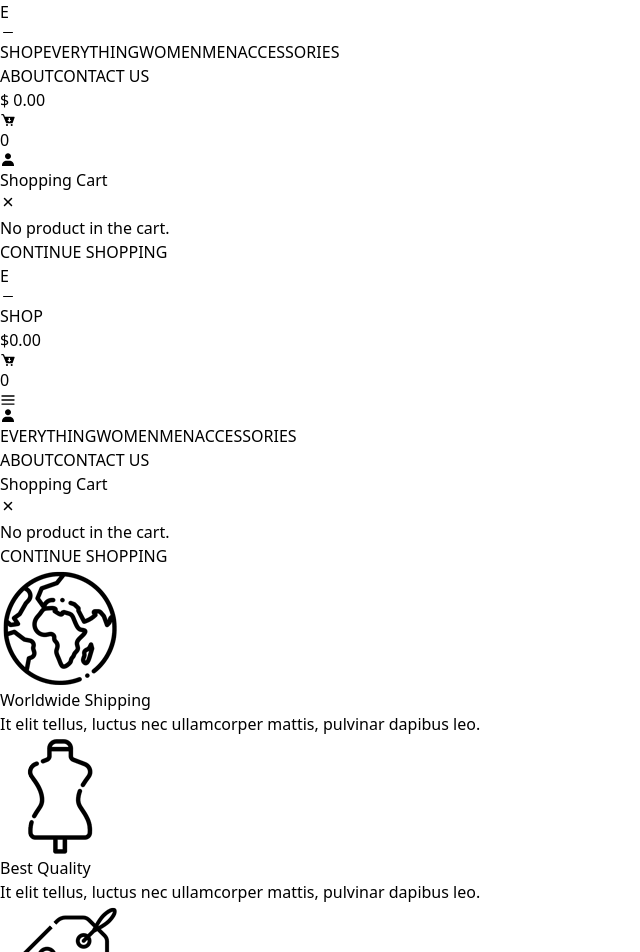
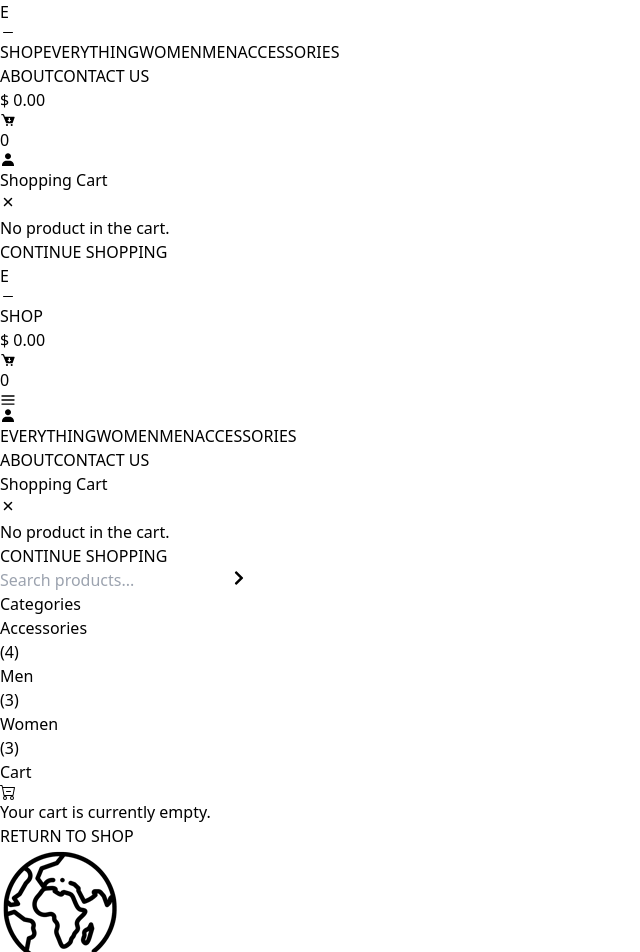
Before and after one commit to Riazul-dev/online-shop, a React (Vite) app: page /viewCartPage in a window 1280 px wide. Shown: the top 952 px of the page, without its empty margins (0-640 px from the left). Built offline with nearby package versions, Linux system fonts and the light colour scheme.

Commit message:
update cartViewPage

```diff
--- a/src/App.jsx
+++ b/src/App.jsx
@@ -9,10 +9,10 @@ import WomenProducts from "./PAGES/WOMEN";
 import Accessories from "./PAGES/ACCESSORIES";
 import About from "./PAGES/ABOUT";
 import ContactUs from "./PAGES/CONTACT US";
-// import Cart from "./PAGES/CART";
 import ProductDetails from "./PAGES/PRODUCT DETAILS";
 import Footer from "./COMPONENTS/FOOTER/Footer";
 import LogIn from "./PAGES/LOGIN";
+import ViewCartPage from "./COMPONENTS/ViewCartPage";
 
 function App() {
   return (
@@ -28,7 +28,7 @@ function App() {
           <Route path="/about" Component={About} />
           <Route path="/contactUs" Component={ContactUs} />
           <Route path="/logIn" Component={LogIn} />
-          {/* <Route path="/cart" Component={Cart} /> */}
+          <Route path="/viewCartPage" Component={ViewCartPage} />
           <Route path="/productDetails/" Component={ProductDetails} />
         </Routes>
         <Footer />
--- a/src/COMPONENTS/Cart_Products.jsx
+++ b/src/COMPONENTS/Cart_Products.jsx
@@ -1,21 +1,27 @@
-import React from "react";
+import React, { useState } from "react";
 import { globalContext } from "../CONTEXT/Context";
 import { IoIosCloseCircleOutline } from "react-icons/io";
+import { BsCartDash } from "react-icons/bs";
+import { Link } from "react-router-dom";
 
 const Cart_Products = () => {
-  const { cartProducts, removeFromCart } = globalContext();
+  const { cartProducts, removeFromCart, totalPrice } = globalContext();
 
   return (
-    <div className="px-6 bg-white py-10">
-      <h2 className="text-2xl">Cart</h2>
+    <div className="px-6 bg-white py-10 mx-4">
+      <div className="py-8">
+        <h2 className="text-3xl">Cart</h2>
+      </div>
 
-      <div className="">
+      {cartProducts.length > 0 ? (
+        <div>
+          <section className="border lg:hidden">
             {cartProducts.map((product) => {
-          const { productImage, productName, newPrice, productCategory } =
-            product;
+              const [updateQuantity, setUpdateQuantity] = useState(0);
+              const { productImage, productName, newPrice, quantity } = product;
               return (
-            <div key={product.id} className="flex flex-col my-2">
-              <div className="flex justify-end border py-3 px-2">
+                <div key={product.id} className="flex flex-col">
+                  <div className="flex justify-end border-b py-3 px-2">
                     <button
                       className="text-slate-400 text-3xl"
                       onClick={() => removeFromCart(product)}
@@ -23,38 +29,194 @@ const Cart_Products = () => {
                       <IoIosCloseCircleOutline />
                     </button>
                   </div>
-              <div className="flex items-center justify-center border py-3 px-2">
-                <img className="w-20" src={productImage} alt={productName} />
+                  <div className="flex items-center justify-center border-b py-3 px-2">
+                    <img
+                      className="w-20"
+                      src={productImage}
+                      alt={productName}
+                    />
                   </div>
-              <div className="flex justify-between items-center border py-3 px-2">
+
+                  <div className="flex justify-between items-center border-b py-3 px-2">
                     <span>Product:</span>
                     <span>{productName}</span>
                   </div>
-              <div className="flex justify-between items-center border py-3 px-2">
+
+                  <div className="flex justify-between items-center border-b py-3 px-2">
                     <span>Price:</span>
-                <span>${newPrice}</span>
+                    <span>${newPrice.toFixed(2)}</span>
                   </div>
-              <div className="flex justify-between items-center border py-3 px-2">
-                <span>Quantity:</span>
-                <span>0</span>
+
+                  <div className="flex justify-between items-center border-b py-3 px-2">
+                    <p>Quantity:</p>
+                    <input
+                      type="number"
+                      onChange={(e) => setUpdateQuantity(e.target.value)}
+                      min={1}
+                      defaultValue={quantity}
+                      className="w-14 border-b px-2 py-1 border outline-none flex justify-center items-center"
+                    />
                   </div>
-              <div className="flex justify-between items-center border py-3 px-2">
+
+                  <div className="flex justify-between items-center border-b py-3 px-2">
                     <span>Subtotal:</span>
-                <span>000</span>
+                    <span>
+                      {updateQuantity > 0
+                        ? (updateQuantity * newPrice).toFixed(2)
+                        : totalPrice.toFixed(2)}
+                    </span>
                   </div>
                 </div>
               );
             })}
+
+            <div className="flex flex-col md:flex-row md:justify-between gap-2 px-4 py-4">
+              <form
+                onSubmit={(e) => e.preventDefault()}
+                className="flex items-center gap-2 w-full md:w-1/2"
+              >
+                <input
+                  type="text"
+                  placeholder="Coupon code"
+                  className="border py-1 px-2 w-1/2 placeholder:text-sm"
+                />
+                <button className="bg-blue-500 w-1/2 py-2.5 text-white text-nowrap text-sm">
+                  APPLY COUPON
+                </button>
+              </form>
+
+              <div>
+                <button className="bg-blue-500 w-full py-2.5 md:px-6 text-white text-sm">
+                  UPDATE CART
+                </button>
+              </div>
+            </div>
+          </section>
+
+          <section className="border hidden lg:block">
+            <div className="grid grid-cols-7 border-b py-4 bg-gray-50">
+              <div className="col-span-2"></div>
+              <p className="col-span-2">Products</p>
+              <p>Price</p>
+              <p>Quantity</p>
+              <p>Subtotal</p>
+            </div>
+            {cartProducts.map((product) => {
+              const [updateQuantity, setUpdateQuantity] = useState(0);
+
+              const { productImage, productName, newPrice, quantity } = product;
+              return (
+                <div key={product.id} className="grid grid-cols-7 border-b">
+                  <div className="col-span-2 flex items-center justify-between px-3">
+                    <div className=" py-3 px-2">
+                      <button
+                        className="text-slate-400 text-3xl"
+                        onClick={() => removeFromCart(product)}
+                      >
+                        <IoIosCloseCircleOutline />
+                      </button>
+                    </div>
+                    <div className="flex items-center justify-center py-3 px-2">
+                      <img
+                        className="w-20"
+                        src={productImage}
+                        alt={productName}
+                      />
+                    </div>
+                  </div>
+
+                  <div className="col-span-5  grid grid-cols-5 place-content-center">
+                    <div className="col-span-2">
+                      <span>{productName}</span>
                     </div>
                     <div>
-        <form className="flex justify-between items-center">
-          <input type="text" placeholder="Coupon code" className="border p-1" />
-          <input type="button" value="APPLY COUPON" className="bg-blue-500 px-2 py-3 text-white" />
-        </form>
+                      <span>${newPrice.toFixed(2)}</span>
+                    </div>
                     <div>
-          <button>UPDATE CART</button>
+                      <input
+                        type="number"
+                        onChange={(e) => setUpdateQuantity(e.target.value)}
+                        min={1}
+                        defaultValue={quantity}
+                        className="w-14 border outline-none px-2 py-1 flex justify-center items-center"
+                      />
+                    </div>
+                    <div>
+                      {updateQuantity > 0
+                        ? (updateQuantity * newPrice).toFixed(2)
+                        : totalPrice.toFixed(2)}
                     </div>
                   </div>
+                </div>
+              );
+            })}
+
+            <div className="flex flex-col md:flex-row md:justify-between gap-2 px-4 py-4">
+              <form
+                onSubmit={(e) => e.preventDefault()}
+                className="flex items-center gap-2 w-full md:w-1/2"
+              >
+                <input
+                  type="text"
+                  placeholder="Coupon code"
+                  className="border py-1 px-2 w-1/2 placeholder:text-sm"
+                />
+                <button className="bg-blue-500 w-1/2 py-2.5 text-white text-nowrap text-sm">
+                  APPLY COUPON
+                </button>
+              </form>
+
+              <div>
+                <button className="bg-blue-500 w-full py-2.5 md:px-6 text-white text-sm">
+                  UPDATE CART
+                </button>
+              </div>
+            </div>
+          </section>
+
+          <section className="border mt-10 lg:max-w-sm lg:ml-auto">
+            <div className="py-4 border-b bg-gray-50">
+              <h2 className="text-xl px-4">Cart totals</h2>
+            </div>
+            <div className="p-6">
+              <div className="flex justify-between border-b p-3 text-sm">
+                <p>Subtotal:</p>
+                <p>$ {totalPrice.toFixed(2)}</p>
+              </div>
+
+              <div className="flex justify-between border-b p-3 text-sm">
+                <p>Total:</p>
+                <p>$ {totalPrice.toFixed(2)}</p>
+              </div>
+
+              <div className="pt-4">
+                <button className="uppercase bg-blue-500 py-4 w-full text-white">
+                  CheckOut
+                </button>
+              </div>
+            </div>
+          </section>
+        </div>
+      ) : (
+        <div className="flex flex-col gap-6">
+          <div className="flex justify-start items-center border-t-4 border-slate-800 bg-slate-100 text-slate-700 p-5 w-full">
+            <p className="flex items-center gap-3">
+              <span>
+                <BsCartDash />
+              </span>
+              Your cart is currently empty.
+            </p>
+          </div>
+          <div className="flex">
+            <Link
+              to="/"
+              className="bg-blue-500 text-white px-4 py-2 hover:bg-blue-600"
+            >
+              RETURN TO SHOP
+            </Link>
+          </div>
+        </div>
+      )}
     </div>
   );
 };
--- a/src/COMPONENTS/NAV/MobileNav.jsx
+++ b/src/COMPONENTS/NAV/MobileNav.jsx
@@ -10,7 +10,7 @@ import { GoDash } from "react-icons/go";
 const MobileNav = () => {
   const [toggleMenu, setToggleMenu] = useState(false);
   const [toggleCart, setToggleCart] = useState(false);
-  const { cartProducts } = globalContext();
+  const { cartProducts, totalCartQuantity, totalPrice } = globalContext();
 
   return (
     <>
@@ -32,10 +32,10 @@ const MobileNav = () => {
               className="flex gap-2 text-black hover:text-blue-400 duration-500"
               onClick={() => setToggleCart(!toggleCart)}
             >
-              <p className="text-lg font-medium">$0.00</p>
+              <p className="text-lg font-medium">$ {totalPrice.toFixed(2)}</p>
               <BiSolidCartDownload className="text-2xl" />
               <span className="absolute min-h-5 min-w-5 flex justify-center items-center -top-4 right-0 border rounded-full text-xs p-0.5 bg-white text-slate-900">
-                {cartProducts.length > 0 ? cartProducts.length : 0}
+                {cartProducts.length > 0 ? totalCartQuantity : 0}
               </span>
             </NavLink>
           </div>
--- /dev/null
+++ b/src/COMPONENTS/ViewCartPage.jsx
@@ -0,0 +1,21 @@
+import React from "react";
+import Cart_Products from "./Cart_Products";
+import ViewCartSidebar from "./ViewCartSidebar";
+
+const ViewCartPage = () => {
+
+  return (
+    <div className="bg-[#F5F7F9] pt-10">
+      <div className="py-20 grid grid-cols-1 lg:grid-cols-4">
+        <div className="order-1 lg:order-none col-span-1">
+          <ViewCartSidebar />
+        </div>
+        <div className="col-span-3">
+            <Cart_Products />
+        </div>
+      </div>
+    </div>
+  );
+};
+
+export default ViewCartPage;
--- /dev/null
+++ b/src/COMPONENTS/ViewCartSidebar.jsx
@@ -0,0 +1,50 @@
+import React from "react";
+import { FaChevronRight } from "react-icons/fa";
+import { Link } from "react-router-dom";
+import { globalContext } from "../CONTEXT/Context";
+
+const ViewCartSidebar = () => {
+  const { menProducts, womenProducts, Accessories } = globalContext();
+
+  return (
+    <div className="flex flex-col gap-10 px-4 py-5">
+      <div className="flex items-start gap-2">
+        <input
+          className="w-full py-2 px-3 border placeholder:font-thin"
+          type="text"
+          placeholder="Search products..."
+        />
+        <button className="flex justify-center items-center bg-blue-500 hover:bg-blue-600 duration-300 px-2 py-3 text-white">
+          <FaChevronRight />
+        </button>
+      </div>
+
+      <div className="flex flex-col gap-6">
+        <h3 className="text-xl text-slate-600">Categories</h3>
+        <div className="flex justify-between items-center text-slate-700">
+          <Link to="/accessories" className="hover:text-blue-600 duration-300">
+            Accessories
+          </Link>
+          <p>({Accessories.length})</p>
+        </div>
+        <div className="flex justify-between items-center text-slate-700">
+          <Link to="/menProducts" className="hover:text-blue-600 duration-300">
+            Men
+          </Link>
+          <p>({menProducts.length})</p>
+        </div>
+        <div className="flex justify-between items-center text-slate-700">
+          <Link
+            to="/womenProducts"
+            className="hover:text-blue-600 duration-300"
+          >
+            Women
+          </Link>
+          <p>({womenProducts.length})</p>
+        </div>
+      </div>
+    </div>
+  );
+};
+
+export default ViewCartSidebar;
--- a/src/CONTEXT/reducer.jsx
+++ b/src/CONTEXT/reducer.jsx
@@ -21,7 +21,8 @@ const reducer = (state, action) => {
     case "REMOVE_FROM_CART":
       return {
         ...state,
-        cartProducts: action.payload,
+        cartProducts: action.payload.updatedProduct,
+        totalCartQuantity: action.payload.totalQuantity,
       };
 
     case "ADD_TO_MEN_PRODUCT":
```
Also changed, not shown: src/COMPONENTS/NAV/CART_SLIDER/index.jsx (+33 -10 lines), src/CONTEXT/Context.jsx (+9 -3 lines), src/PAGES/PRODUCT DETAILS/index.jsx (+4 -3 lines). Lines whose indentation alone changed are shown as unchanged.
